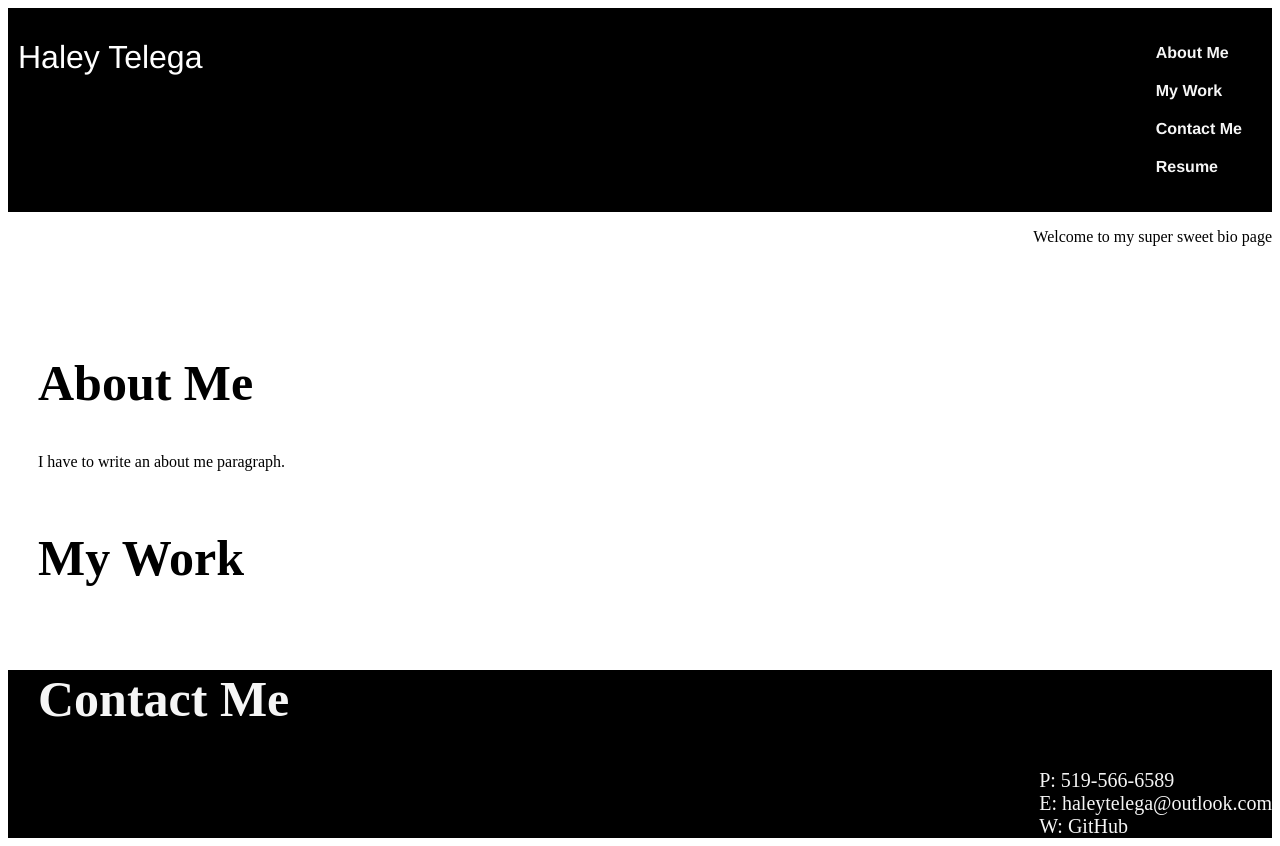
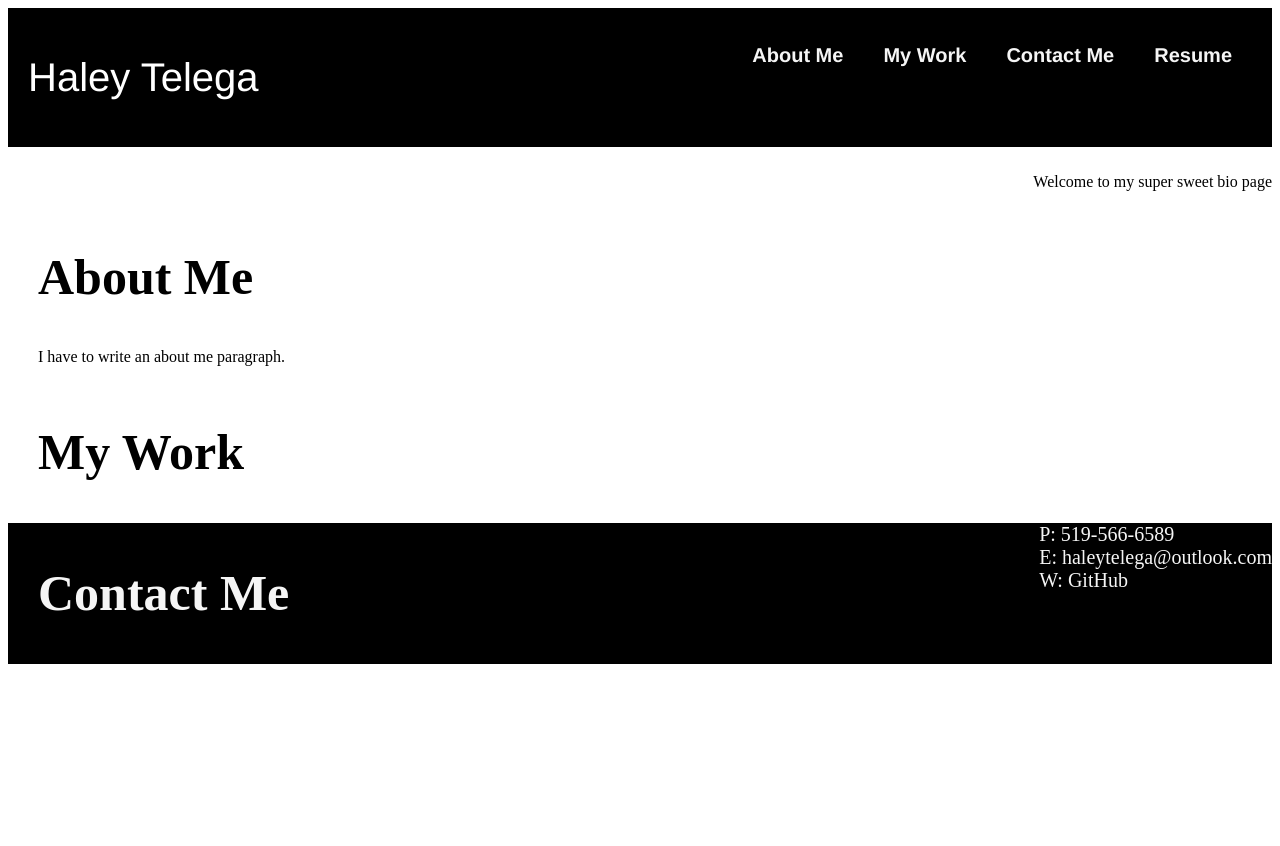
Before and after one commit to haleytelega/Bio-Webpage, a plain HTML site: page index.html in a window 1280 px wide. After the commit the page ends 800 px from the top, so only its background shows below. Drawn offline with Linux system fonts and the light colour scheme.

Commit message:
fixed header

```diff
--- a/css/style.css
+++ b/css/style.css
@@ -3,7 +3,7 @@ header{
     display: flex;
     flex-wrap: wrap;
     justify-content: space-between;
-    padding: 10px;
+    padding: 20px;
     background-color: black;
     font-family: Helvetica, Arial, sans-serif;
     margin-bottom: 10px;
@@ -11,18 +11,23 @@ header{
 
 header h1 {
     color: white;
+    font-size: 40px;
     font-weight: normal;
     text-align: center;
 }
 
-header nav ul li {
+header nav ul {
     color: whitesmoke;
     font-weight: bold;
     display: flex;
     flex-wrap: wrap;
     justify-content: space-between;
-    align-items: center;
-    padding: 10px 20px;
+    list-style: none;
+}
+
+header nav ul li a {
+    padding: 20px;
+    font-size: 20px;
 }
 
 header a {
@@ -37,14 +42,16 @@ body {
 /* footer section */
 footer {
     background-color: black;
-    padding-left: 30px;
-    margin: 0 auto;
+    display: flex;
+    justify-content: space-between;
+    flex-wrap: wrap;
 }
 
 footer h2 {
     color: whitesmoke;
     font-weight: bold;
     font-size: 50px;
+    padding-left: 30px;
 }
 
 .info {
@@ -68,15 +75,11 @@ footer h2 {
 /* Hero Section */
 .hero {
     background-image: url("./images/Light-Wood-Background-Texture-1.jpg");
-    padding-bottom: 50px;
+    display: flex;
+    flex-wrap: wrap;
+    justify-content: flex-end;
 }
 
-.hero p {
-    display: flex;
-    justify-content: flex-end;
-    flex-wrap: wrap;
-    bottom: 100px;
-}
 
 /* About Me */
 .intro {
--- a/index.html
+++ b/index.html
@@ -34,8 +34,9 @@
 
         <!-- Hero Section-->
         <section class="hero">
-            <p>Welcome to my super sweet bio page</p>
-        </div>
+            <div class="hero-paragraph">
+                <p>Welcome to my super sweet bio page</p>
+            </div>
         </section>
 
         <!-- About Me Section -->
```
